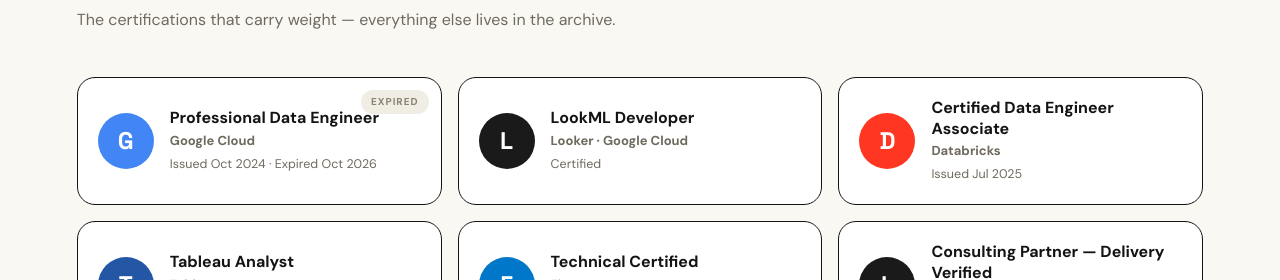
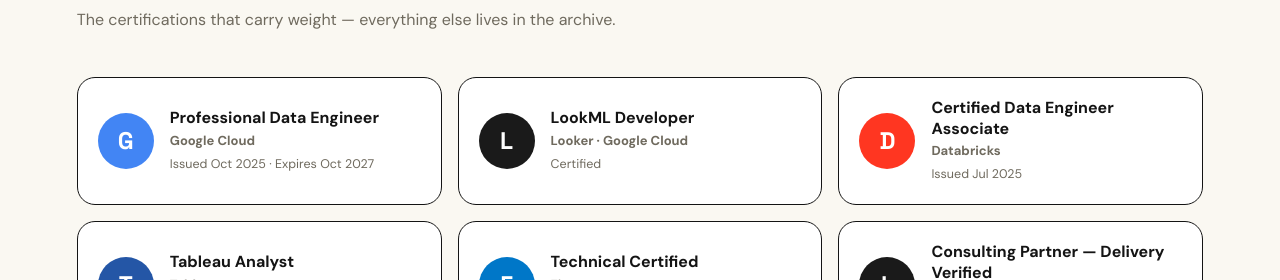
Before and after one commit to datawithpreet/datawithpreet.github.io, a Jekyll site: the page index.html, which Jekyll copies as it is, in a window 1280 px wide and 900 px high, scrolled down 8389 px. Shown: the part 165-445 px from the top of the window. Built offline with Jekyll 4.4.1, drawn with Linux system fonts in a browser that asks for light colours; some web fonts are replaced.

Commit message:
GCP cert renewed: Oct 2025 - Oct 2027

```diff
--- a/index.html
+++ b/index.html
@@ -463,14 +463,13 @@
       <h2 class="section-title reveal">Always <span class="serif">learning.</span></h2>
       <p class="section-sub reveal">The certifications that carry weight — everything else lives in the archive.</p>
       <div class="cert-showcase">
-          <a class="cert-card" href="https://www.credly.com/badges/b8bd64ee-53ea-4760-9cc1-880c792688f2/public_url" target="_blank" rel="noopener">
+          <a class="cert-card" href="https://www.credly.com/badges/1269a17c30de4860978223be183fa6dc/public_url" target="_blank" rel="noopener">
             <span class="cert-logo" style="--lb:#4285F4;--lf:#fff" aria-hidden="true">G</span>
             <div class="cert-info">
               <b>Professional Data Engineer</b>
               <span class="cert-issuer">Google Cloud</span>
-              <span class="cert-meta">Issued Oct 2024 · Expired Oct 2026</span>
+              <span class="cert-meta">Issued Oct 2025 · Expires Oct 2027</span>
             </div>
-            <span class="cert-status expired">Expired</span>
           </a>
           <a class="cert-card" href="https://drive.google.com/file/d/1SkhBHgFvCZD7VIA2oymBOvMfC3A2q4zi/view?usp=sharing" target="_blank" rel="noopener">
             <span class="cert-logo" style="--lb:#1a1a1a;--lf:#fff" aria-hidden="true">L</span>
```
